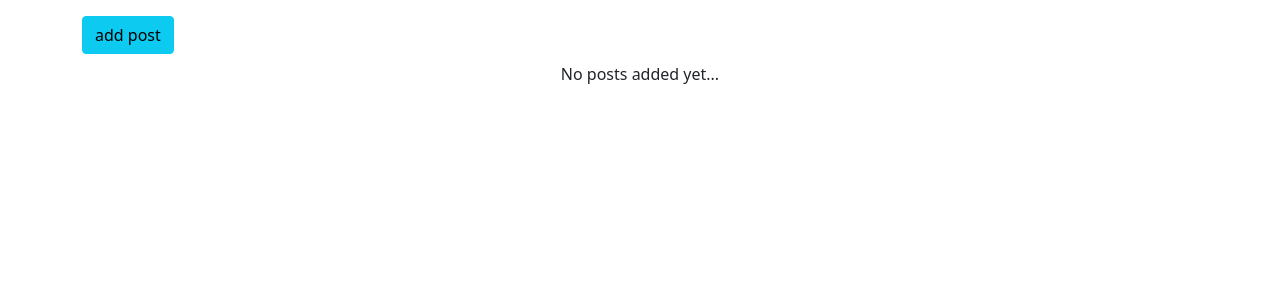
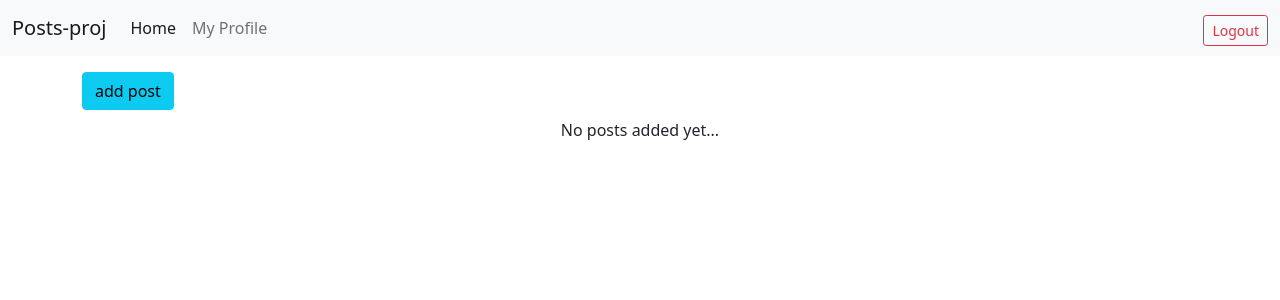
Before and after one commit to Nali0484/SENG2045_Assignment3, a Django app: page / in a window 1280 px wide. Shown: the top 300 px of the page. Run offline with Django 5.2, Linux system fonts and the light colour scheme; the visitor is signed in with stand-in values (Sample User, id 1); data that the repository does not hold is empty; some libraries are stand-ins or nearby versions.

Commit message:
Added login/logout system, styled navbar, and applied final fixes

```diff
--- a/posts/templates/posts/main.html
+++ b/posts/templates/posts/main.html
@@ -20,13 +20,9 @@ posts
                     <button type="button" class="btn-close add-modal-close" data-bs-dismiss="modal" aria-label="Close"></button>
                 </div>
                 <div class="modal-body">
-                    <form id="post-form">
+                    <form id="post-form" autocomplete="off">
                         {% csrf_token %}
                         {{form|crispy}}
-                        <div class="modal-footer">
-                            <button type="button" class="btn btn-danger add-modal-close" data-bs-dismiss="modal">close</button>
-                            <button type="submit" id="add-btn" class="btn btn-success">+ add</button>
-                        </div>
                     </form>
                     <form action="upload/" id="my-dropzone" class="dropzone dz not-visible">
                         {% csrf_token %}
@@ -34,6 +30,10 @@ posts
                             <input name="file" type="file" multiple />
                         </div>
                     </form>
+                </div>
+                <div class="modal-footer">
+                    <button type="button" class="btn btn-danger add-modal-close" data-bs-dismiss="modal">close</button>
+                    <button type="submit" form="post-form" id="add-btn" class="btn btn-success">+ add</button>
                 </div>
             </div>
         </div>
--- a/posts/utils.py
+++ b/posts/utils.py
@@ -1,6 +1,6 @@
 from .models import Post
 from profiles.models import Profile
-from django.http import HttpResponse
+from django.shortcuts import redirect
 
 def action_permission(func):
     def wrapper(request, **kwargs):
@@ -12,6 +12,5 @@ def action_permission(func):
             return func(request, **kwargs)
         else:
             print('no')
-            return HttpResponse('access denied - you need to be the author of this post in order to delete it')
-
+            return redirect('posts:main-board')
     return wrapper
--- a/posts/views.py
+++ b/posts/views.py
@@ -1,11 +1,10 @@
-from django.shortcuts import render
+from django.shortcuts import render, redirect
 from .models import Post, Photo
 from django.http import JsonResponse, HttpResponse
 from .forms import PostForm
 from profiles.models import Profile
 from .utils import action_permission
 from django.contrib.auth.decorators import login_required
-# Create your views here.
 
 @login_required
 def post_list_and_create(request):
@@ -63,27 +62,32 @@ def load_post_data_view(request, num_posts):
 
 @login_required
 def post_detail_data_view(request, pk):
-    obj = Post.objects.get(pk=pk)
-    data = {
-        'id': obj.id,
-        'title': obj.title,
-        'body': obj.body,
-        'author': obj.author.user.username,
-        'logged_in': request.user.username
-    }
-    return JsonResponse({'data':data})
+    if request.headers.get('x-requested-with') == 'XMLHttpRequest':
+        obj = Post.objects.get(pk=pk)
+        data = {
+            'id': obj.id,
+            'title': obj.title,
+            'body': obj.body,
+            'author': obj.author.user.username,
+            'avatar': obj.author.avatar.url,
+            'logged_in': request.user.username
+        }
+        return JsonResponse({'data':data})
+    return redirect('posts:main-board')
 
 @login_required
 def like_unlike_post(request):
-    pk = request.POST.get('pk')
-    obj = Post.objects.get(pk=pk)
-    if request.user in obj.liked.all():
-        liked = False
-        obj.liked.remove(request.user)
-    else:
-        liked = True
-        obj.liked.add(request.user)
-    return JsonResponse({'liked': liked, 'count': obj.like_count})
+    if request.headers.get('x-requested-with') == 'XMLHttpRequest':
+        pk = request.POST.get('pk')
+        obj = Post.objects.get(pk=pk)
+        if request.user in obj.liked.all():
+            liked = False
+            obj.liked.remove(request.user)
+        else:
+            liked = True
+            obj.liked.add(request.user)
+        return JsonResponse({'liked': liked, 'count': obj.like_count})
+    return redirect('posts:main-board')
 
 @login_required
 @action_permission
@@ -99,6 +103,7 @@ def update_post(request, pk):
             'title': new_title,
             'body': new_body,
         })
+    return redirect('posts:main-board')
 
 @login_required
 @action_permission
@@ -107,11 +112,10 @@ def delete_post(request, pk):
     if request.headers.get('x-requested-with') == 'XMLHttpRequest':
         obj.delete()
         return JsonResponse({'msg': 'some message'})
-    return JsonResponse({'msg': 'access denied - ajax only'})
+    return redirect('posts:main-board')
 
 @login_required
 def image_upload_view(request):
-    #print(request.FILES)
     if request.method == 'POST':
         img = request.FILES.get('file')
         new_post_id = request.POST.get('new_post_id')
--- a/posts_proj/settings.py
+++ b/posts_proj/settings.py
@@ -142,3 +142,7 @@ MAILERS = {
         'BACKEND': 'django.core.mail.backends.console.EmailBackend',
     },
 }
+
+LOGIN_URL = 'login'
+LOGIN_REDIRECT_URL = '/'
+LOGOUT_REDIRECT_URL = '/'
--- a/posts_proj/urls.py
+++ b/posts_proj/urls.py
@@ -1,29 +1,19 @@
 """
 URL configuration for posts_proj project.
-
-The `urlpatterns` list routes URLs to views. For more information please see:
-    https://docs.djangoproject.com/en/6.1/topics/http/urls/
-Examples:
-Function views
-    1. Add an import:  from my_app import views
-    2. Add a URL to urlpatterns:  path('', views.home, name='home')
-Class-based views
-    1. Add an import:  from other_app.views import Home
-    2. Add a URL to urlpatterns:  path('', Home.as_view(), name='home')
-Including another URLconf
-    1. Import the include() function: from django.urls import include, path
-    2. Add a URL to urlpatterns:  path('blog/', include('blog.urls'))
 """
 from django.contrib import admin
 from django.urls import path, include
 from django.conf import settings
 from django.conf.urls.static import static
-
+from django.contrib.auth import views as auth_views
 
 urlpatterns = [
     path('admin/', admin.site.urls),
     path('', include('posts.urls', namespace='posts')),
     path('profiles/', include('profiles.urls', namespace='profiles')),
+
+    path('login/', auth_views.LoginView.as_view(template_name='login.html'), name='login'),
+    path('logout/', auth_views.LogoutView.as_view(), name='logout'),
 ]
 
 urlpatterns += static(settings.STATIC_URL, document_root=settings.STATIC_ROOT)
--- a/profiles/views.py
+++ b/profiles/views.py
@@ -2,10 +2,7 @@ from django.shortcuts import render
 from .models import Profile
 from .forms import ProfileForm
 from django.http import JsonResponse
-from django.contrib.auth.decorators import login_required
-# Create your views here.
 
-@login_required
 def my_profile_view(request):
     obj = Profile.objects.get(user=request.user)
     form = ProfileForm(request.POST or None, request.FILES or None, instance=obj)
--- a/templates/base.html
+++ b/templates/base.html
@@ -28,7 +28,7 @@
   </head>
   <body>
     {% include "navbar.html" %}
-    <div class="container mt-3">
+    <div class="container mt-3 mb-3">
         {% block content %}
         {% endblock content %}
     </div>
--- a/templates/navbar.html
+++ b/templates/navbar.html
@@ -0,0 +1,37 @@
+{% url 'posts:main-board' as path_to_home %}
+{% url 'profiles:my-profile' as path_to_my_profile %}
+
+<nav class="navbar navbar-expand-lg navbar-light bg-light mb-3">
+    <div class="container-fluid">
+        <a class="navbar-brand" href="{{path_to_home}}">Posts-proj</a>
+
+        <button class="navbar-toggler" type="button" data-bs-toggle="collapse" data-bs-target="#navbarNav" aria-controls="navbarNav" aria-expanded="false" aria-label="Toggle navigation">
+            <span class="navbar-toggler-icon"></span>
+        </button>
+
+        <div class="collapse navbar-collapse" id="navbarNav">
+            <ul class="navbar-nav">
+                <li class="nav-item">
+                    <a class="nav-link {% if request.path == path_to_home %}active{% endif %}" href="{{path_to_home}}">Home</a>
+                </li>
+
+                {% if request.user.is_authenticated %}
+                <li class="nav-item">
+                    <a class="nav-link {% if request.path == path_to_my_profile %}active{% endif %}" href="{{path_to_my_profile}}">My Profile</a>
+                </li>
+                {% endif %}
+            </ul>
+
+            <ul class="navbar-nav ms-auto">
+                {% if request.user.is_authenticated %}
+                    <li class="nav-item">
+                        <form method="POST" action="{% url 'logout' %}">
+                            {% csrf_token %}
+                            <button type="submit" class="btn btn-outline-danger btn-sm mt-1">Logout</button>
+                        </form>
+                    </li>
+                {% endif %}
+            </ul>
+        </div>
+    </div>
+</nav>
```
Also changed, not shown: posts/static/posts/detail.js (+9 -17 lines), posts/templates/posts/detail.html (+12 -10 lines), templates/login.html (added, +21 -0 lines).
